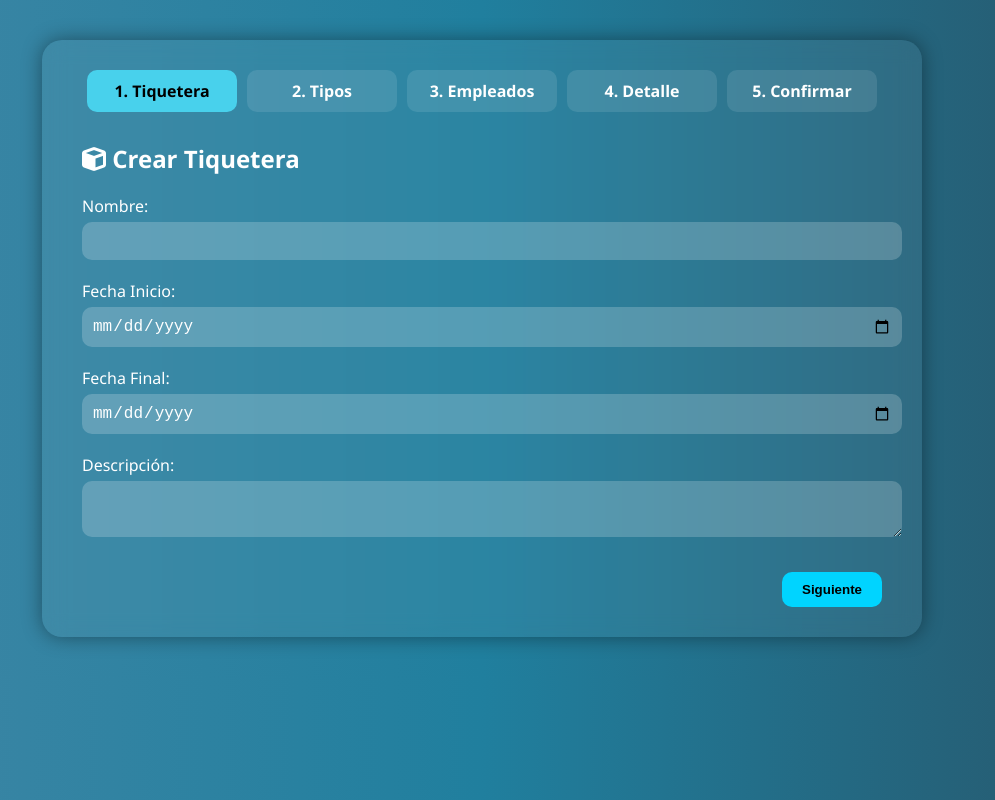
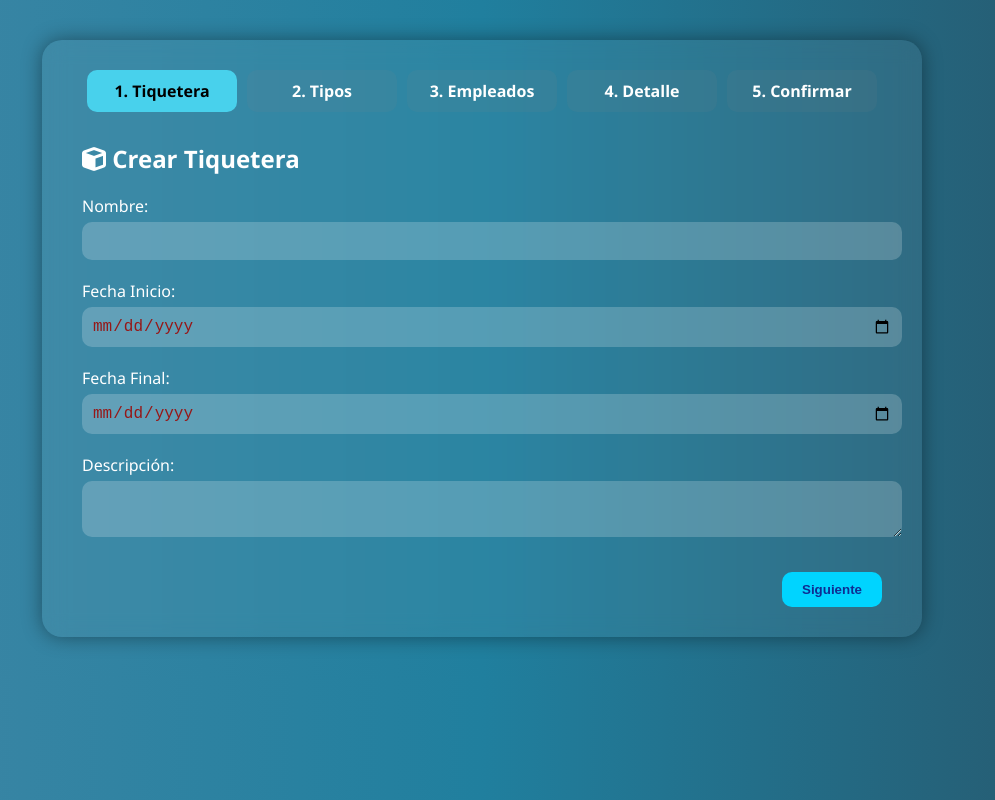
Before and after one commit to Sagoneo/Tiquetera, a plain HTML site: page index.html in a window 1280 px wide. Shown: the whole page, without its empty margins (158-1153 px from the left). Drawn offline with Linux system fonts and the light colour scheme.

Commit message:
Mi segundo commit

```diff
--- a/css/style.css
+++ b/css/style.css
@@ -27,7 +27,7 @@ body {
   flex: 1;
   text-align: center;
   padding: 10px;
-  background: rgba(255,255,255,0.1);
+  background: rgba(125, 124, 129, 0.1);
   border-radius: 10px;
   margin: 0 5px;
   font-weight: bold;
@@ -72,20 +72,20 @@ body {
   border-radius: 10px;
   outline: none;
   background: rgba(255, 255, 255, 0.2);
-  color: #fff;
+  color: #961717;
   font-size: 16px;
 }
 
 .input-group input:focus,
 .input-group textarea:focus,
 .input-group select:focus {
-  background: rgba(255, 255, 255, 0.3);
+  background: rgba(171, 218, 230, 0.89);
 }
 
 button {
   padding: 10px 20px;
   background: #00d4ff;
-  color: #000;
+  color: #0e2d92;
   border: none;
   border-radius: 10px;
   font-weight: bold;
--- a/index.html
+++ b/index.html
@@ -10,7 +10,7 @@
 </head>
 <body>
   <div class="wizard">
-    <div class="progress">
+    <div class="progress" aria-colcount="4">
       <div class="progress-step active">1. Tiquetera</div>
       <div class="progress-step">2. Tipos</div>
       <div class="progress-step">3. Empleados</div>
```
Also changed, not shown: configuracion.html (+2 -2 lines).
